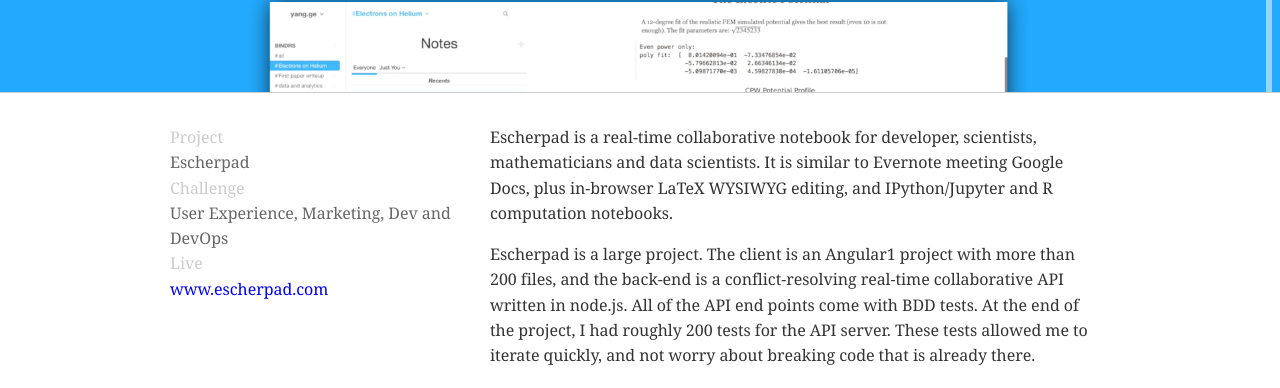
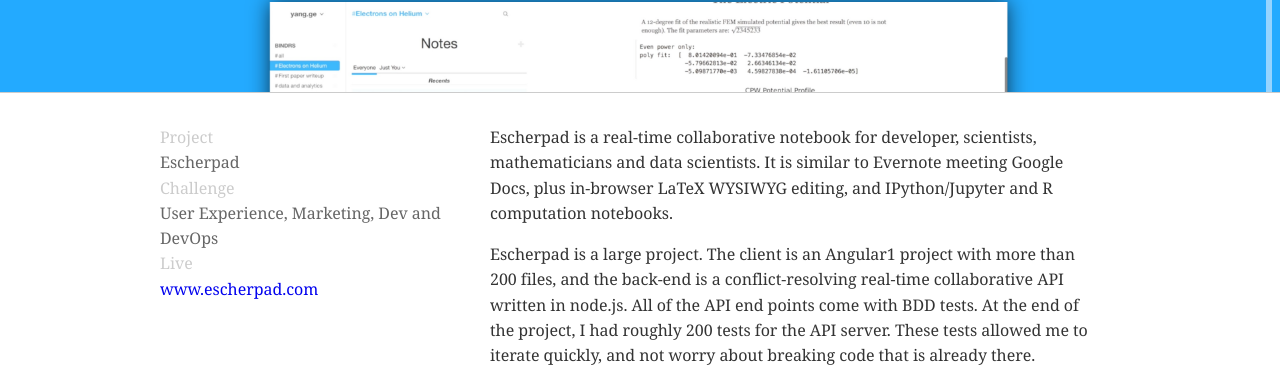
Before and after one commit to geyang/episodeyang.github.io-old, a Jekyll site: the page built from _posts/2016-02-21-building-escherpad.md, in a window 1280 px wide. Shown: the part 408-796 px from the top of the page. Built offline with Jekyll 4.4.1, drawn with Linux system fonts in a browser that asks for light colours.

Commit message:
add float-padding to bottom, increase padding

```diff
--- a/_sass/article.scss
+++ b/_sass/article.scss
@@ -14,10 +14,13 @@
     }
   }
 }
-@mixin article-layout-1-column ($selector, $width) {
+@mixin article-layout-1-column ($selector, $width, $float-padding) {
     #{$selector} {
       > *:not(.full-width-block) {
         width: $width;
+      }
+      .float {
+        margin-bottom: $float-padding;
       }
     }
 }
@@ -33,6 +36,7 @@
     }
     .float {
       position: relative;
+      margin-bottom: $float-padding;
     }
     .float.float-left {
       float: left;
--- a/posts/index.scss
+++ b/posts/index.scss
@@ -45,18 +45,15 @@
 //  box-sizing: border-box;
 //  padding-right: 15px;
 //}
-iframe.float-left {
-  margin-bottom: 10px;
-}
 
 $xs-bp: 680px;
 $sm-bp: 1000px;
 @media (max-width: ($xs-bp - 1px)) {
-  @include article-layout-1-column('.post-content', 85%);
+  @include article-layout-1-column('.post-content', 85%, 30px);
 }
 @media (min-width: $xs-bp) and (max-width: ($sm-bp - 1px)) {
-  @include article-layout-grid(3, '.post-content', 85%, 20px);
+  @include article-layout-grid(3, '.post-content', 85%, 30px);
 }
 @media (min-width: $sm-bp) {
-  @include article-layout-grid(3, '.post-content', $sm-bp*0.9, 20px);
+  @include article-layout-grid(3, '.post-content', $sm-bp*0.9, 30px);
 }
```
